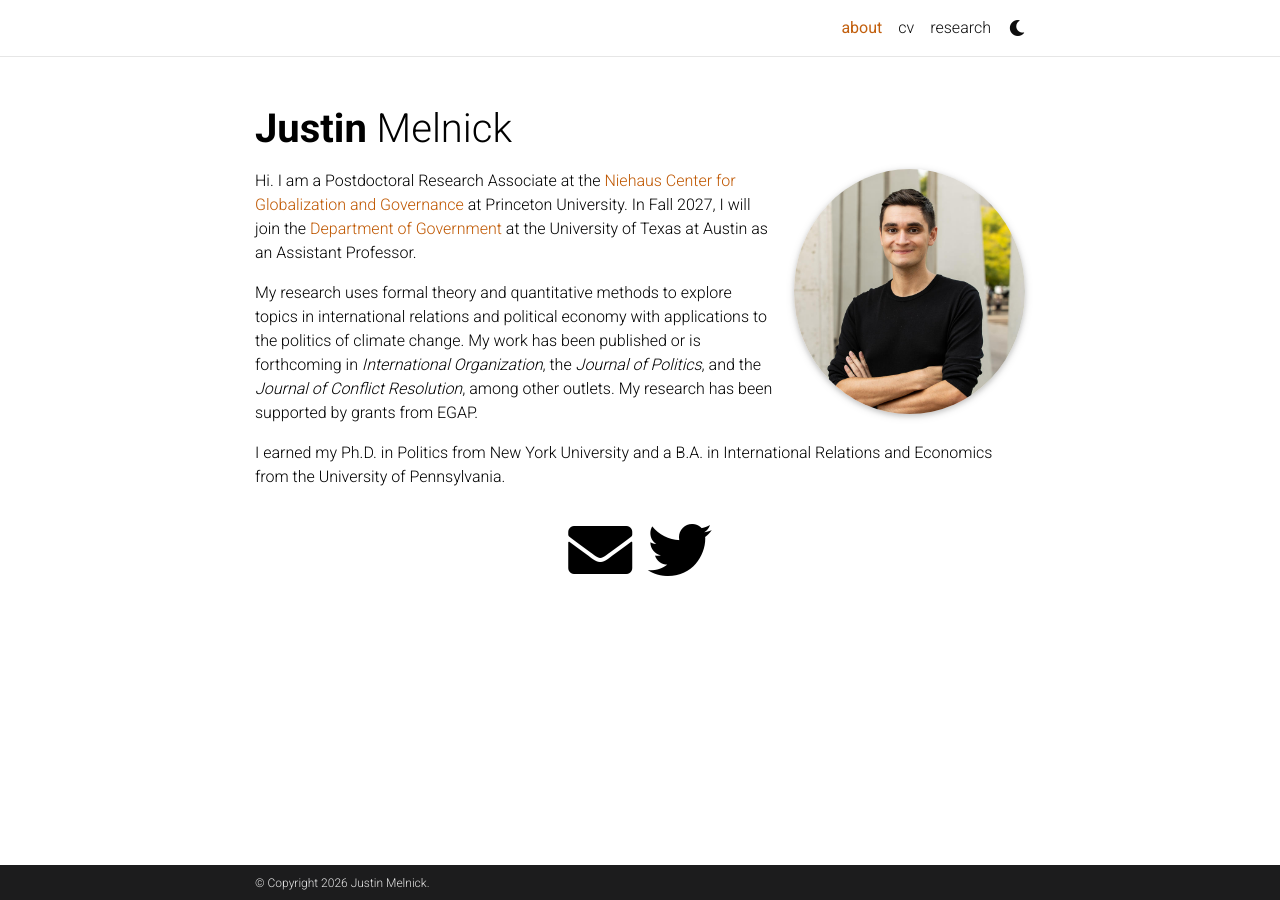
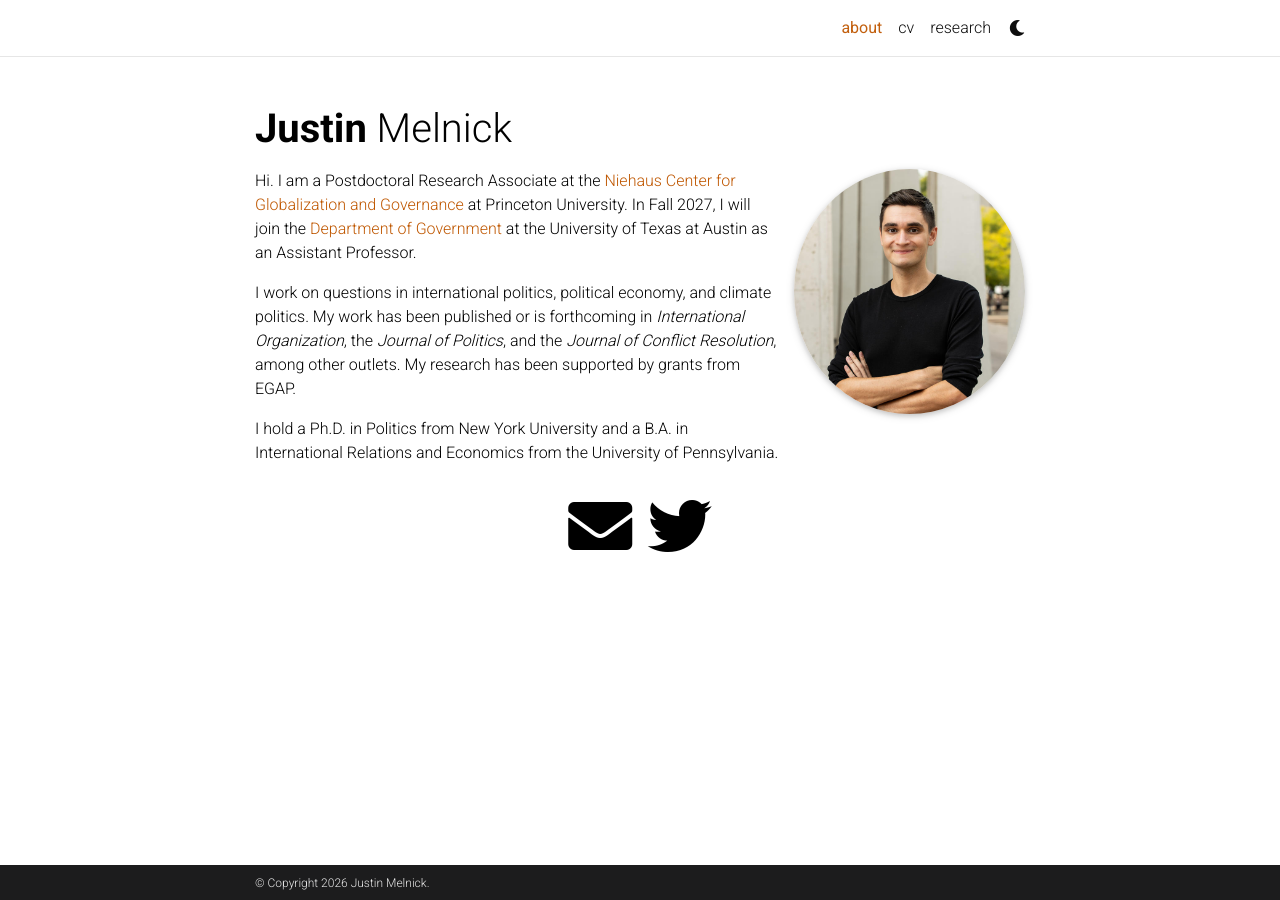
Before and after one commit to justinmelnick/justinmelnick.github.io, a Jekyll site: the page built from _pages/about.md, in a window 1280 px wide. Built offline with Jekyll 4.4.1, drawn with Linux system fonts in a browser that asks for light colours; full-size pictures stand in for the smaller copies a plugin makes; comment, search, counter and statistics services are not loaded; a style sheet for code colours, icons or effects is not loaded; part of the change alters nothing that is shown.

Commit message:
Update about.md

```diff
--- a/_pages/about.md
+++ b/_pages/about.md
@@ -30,16 +30,6 @@ social: true  # includes social icons at the bottom of the page
 
 Hi. I am a Postdoctoral Research Associate at the [Niehaus Center for Globalization and Governance](https://niehaus.princeton.edu/) at Princeton University. In Fall 2027, I will join the [Department of Government](https://liberalarts.utexas.edu/government/) at the University of Texas at Austin as an Assistant Professor.
 
-My research uses formal theory and quantitative methods to explore topics in international relations and political economy with applications to the politics of climate change.
-My work has been published or is forthcoming in _International Organization_, the _Journal of Politics_, and the _Journal of Conflict Resolution_, among other outlets. My research has been supported by grants from EGAP.
+I work on questions in international politics, political economy, and climate politics. My work has been published or is forthcoming in _International Organization_, the _Journal of Politics_, and the _Journal of Conflict Resolution_, among other outlets. My research has been supported by grants from EGAP.
 
-I earned my Ph.D. in Politics from New York University and a B.A. in International Relations and Economics from the University of Pennsylvania.
-
-
-<!-- I write on international politics and political economy, with a methodological emphasis on game-theoretic and causal inference tools. My current research focuses on the political economy of climate change.
-In particular, I study the role of information and uncertainty in leaders’ incentives to supply global public goods as well as the effects of domestic politics on international relations, each with applications to climate change cooperation.
-
- . I am particularly interested in studying the domestic politics of international cooperation and developing theories about the roles of information and uncertainty in climate politics.
-
-I am interested in the interdependence between domestic politics and international cooperation, and explore these entanglements by leveraging game-theoretic tools and quantitative methods.
--->
+I hold a Ph.D. in Politics from New York University and a B.A. in International Relations and Economics from the University of Pennsylvania.
```
